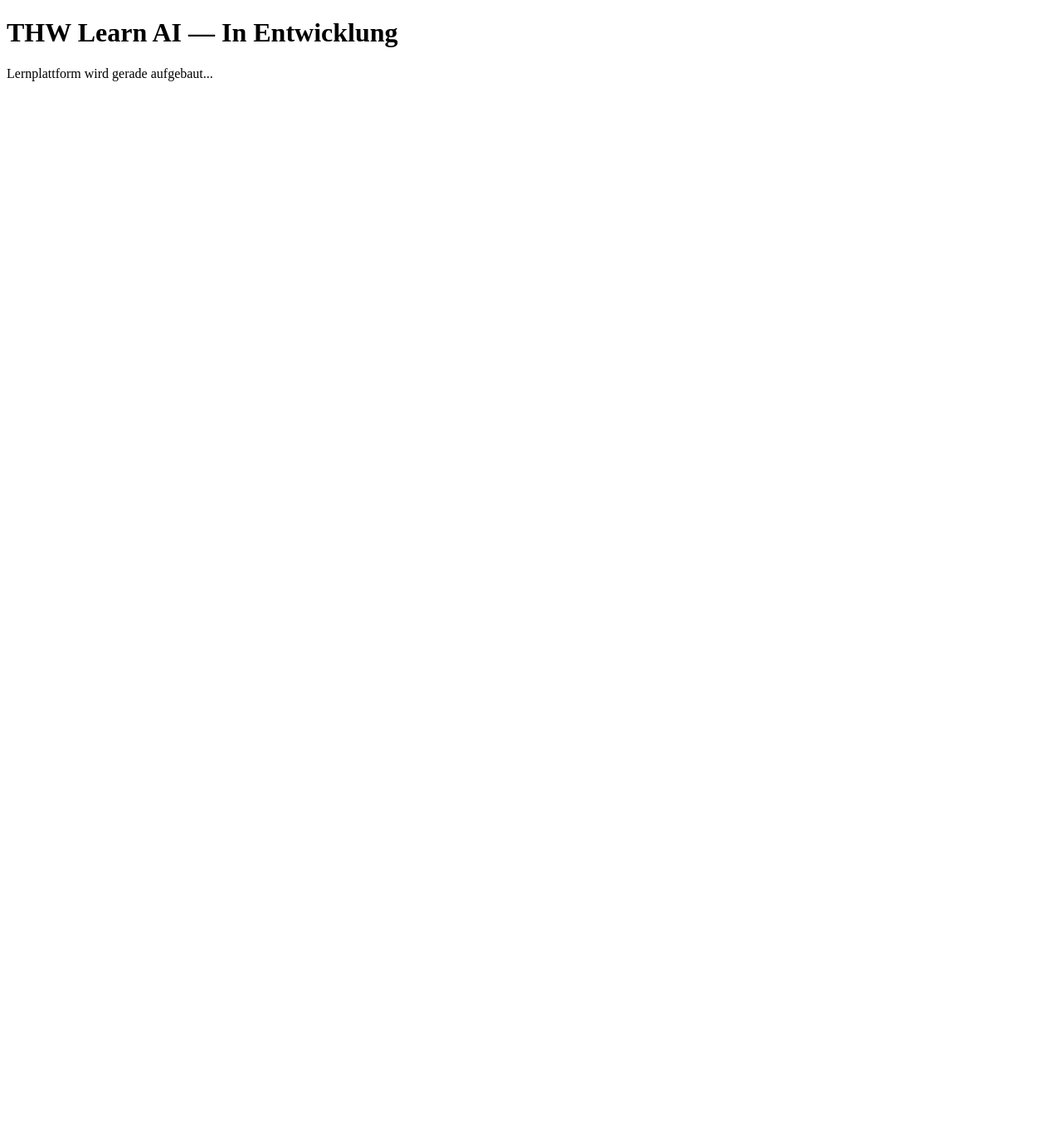
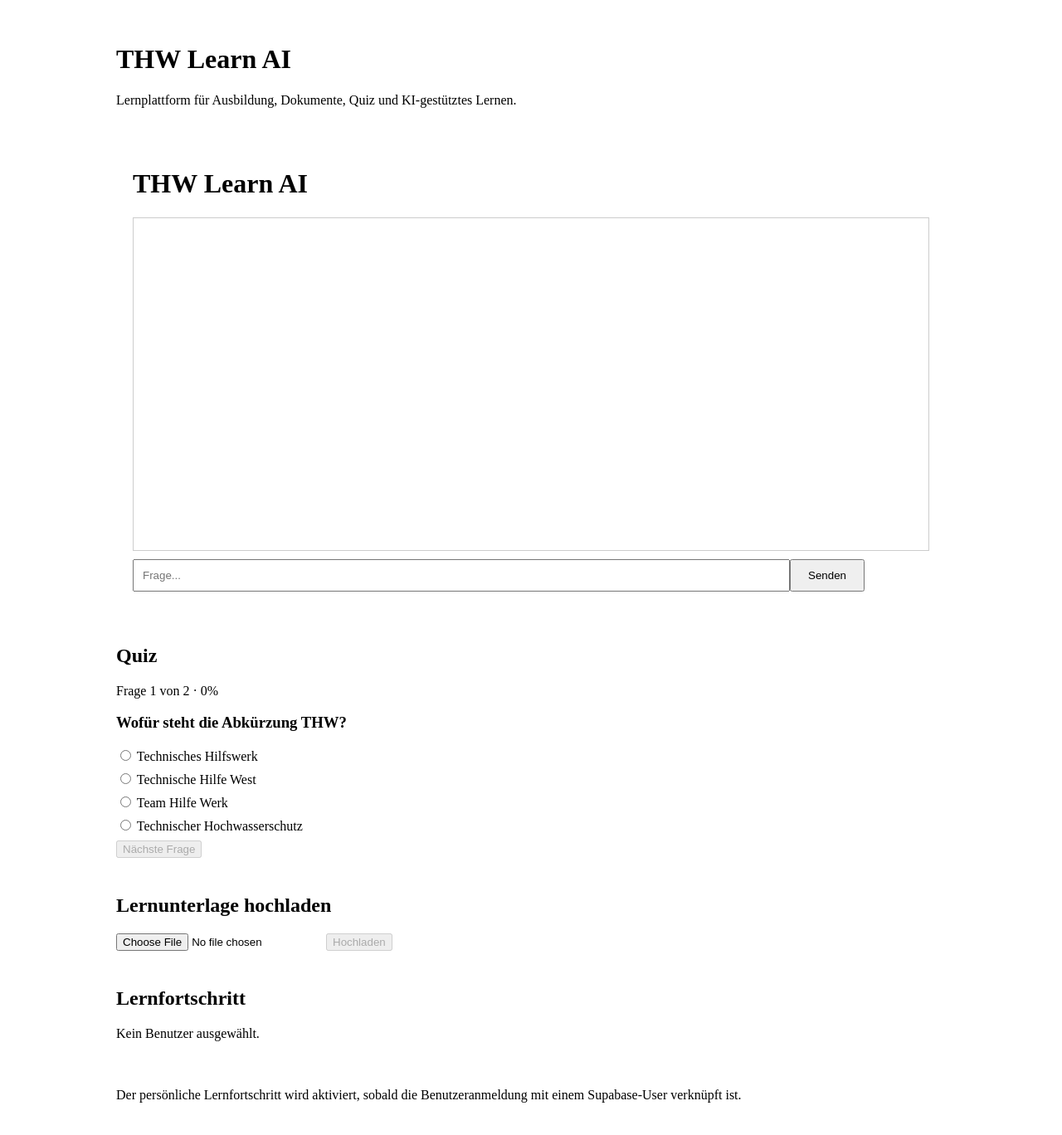
Before and after one commit to nikolaskamenz-debug/thw-learning-platform, a Next.js app: page / in a window 1280 px wide. Shown: the top 1368 px of the page at 83% size. Before the commit the page ends 800 px from the top, so only its background shows below. Built offline with nearby package versions, Linux system fonts and the light colour scheme.

Commit message:
Phase 2: integrate learning components on home page

```diff
--- a/app/page.js
+++ b/app/page.js
@@ -1,8 +1,43 @@
+'use client';
+
+import { useState } from 'react';
+import ChatInterface from './components/ChatInterface';
+import QuizComponent from './components/QuizComponent';
+import UploadComponent from './components/UploadComponent';
+import ProgressTracker from './components/ProgressTracker';
+
 export default function Home() {
+  const [quizResult, setQuizResult] = useState(null);
+  const [lastUpload, setLastUpload] = useState(null);
+
   return (
-    <main>
-      <h1>THW Learn AI — In Entwicklung</h1>
-      <p>Lernplattform wird gerade aufgebaut...</p>
+    <main style={{ maxWidth: 1000, margin: '0 auto', padding: 24 }}>
+      <header style={{ marginBottom: 32 }}>
+        <h1>THW Learn AI</h1>
+        <p>Lernplattform für Ausbildung, Dokumente, Quiz und KI-gestütztes Lernen.</p>
+      </header>
+
+      <div style={{ display: 'grid', gap: 24 }}>
+        <ChatInterface />
+
+        <QuizComponent onComplete={setQuizResult} />
+        {quizResult && (
+          <p role="status">
+            Letztes Quiz-Ergebnis: {quizResult.score} von {quizResult.total} richtig.
+          </p>
+        )}
+
+        <UploadComponent onUploaded={setLastUpload} />
+        {lastUpload && (
+          <p role="status">Zuletzt hochgeladen: {lastUpload.fileName}</p>
+        )}
+
+        <ProgressTracker userId={null} />
+        <p>
+          Der persönliche Lernfortschritt wird aktiviert, sobald die Benutzeranmeldung
+          mit einem Supabase-User verknüpft ist.
+        </p>
+      </div>
     </main>
-  )
+  );
 }
```
